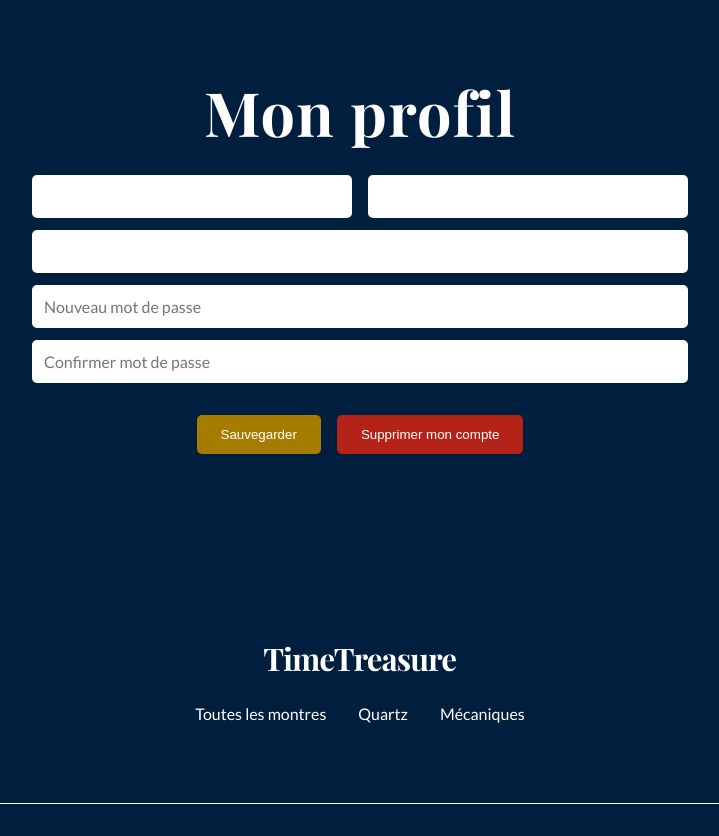
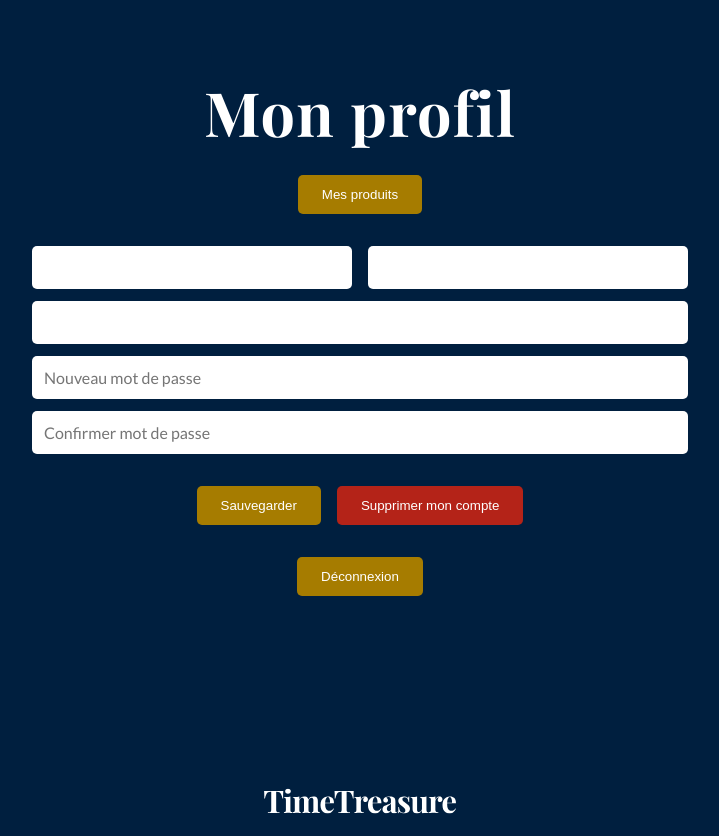
Before and after one commit to Nozomu05/TD-WEB-EFREI-Groupe4, a PHP site: template view/utilisateur.php in a window 1280 px wide. Shown: the part 80-916 px from the top of the page, without its empty margins (280-999 px from the left). Run offline with PHP 8.4, Linux system fonts and the light colour scheme; the template is opened without the code that fills it, so the values that code supplies are empty; some web fonts are replaced.

Commit message:
boutons profil

```diff
--- a/view/utilisateur.php
+++ b/view/utilisateur.php
@@ -5,6 +5,7 @@
   </div>
 
   <form id="formulaire-bottom" action="" method="post">
+  <input class="btn-primary" type="submit" name="produits" value="Mes produits">
     <div id="formulaire-bottom-top">
       <div id="nom-container">
         <input type="text" name="prenom" placeholder="<?=$infos['prenom']?>" required>
@@ -18,6 +19,7 @@
       <input class="btn-primary" type="submit" name="save" value="Sauvegarder">
       <input class="btn-delete" type="submit" name="del" value="Supprimer mon compte">
     </div>
+    <input class="btn-primary" type="submit" name="deconnexion" value="Déconnexion">
   </form>
 
 </div>
```
